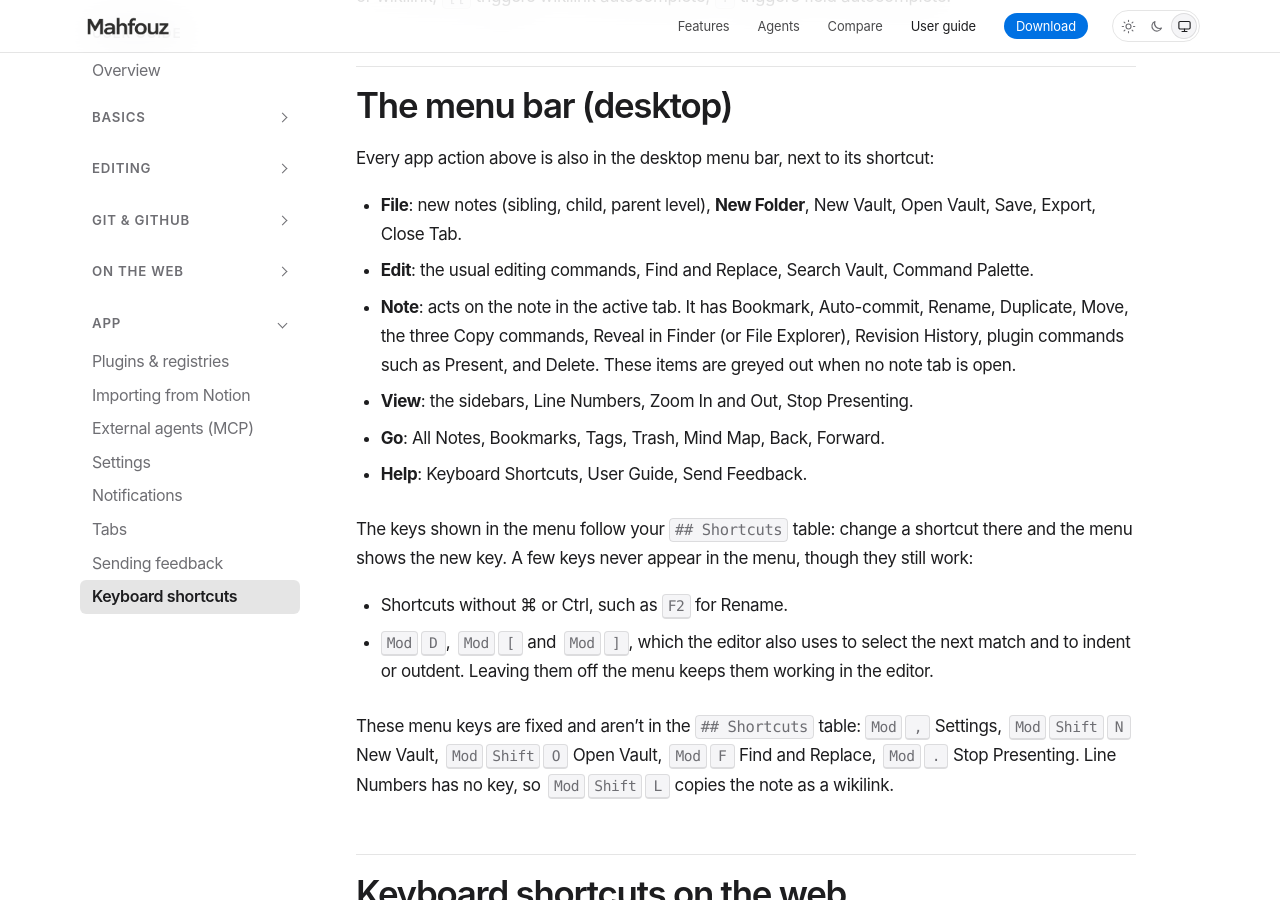
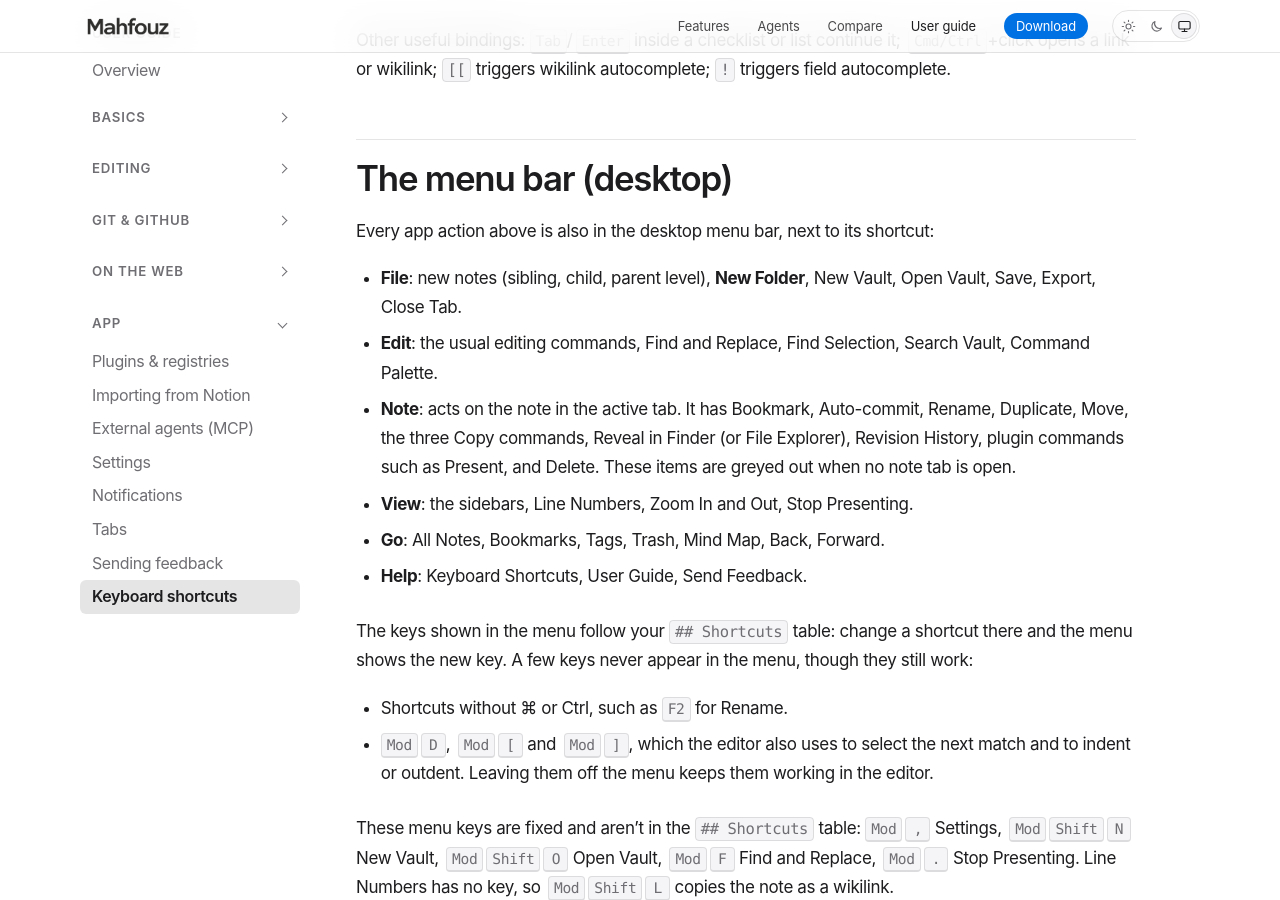
Before and after one commit to mahfouz-app/docs, a Jekyll site: the page built from guide/shortcuts.md, in a window 1280 px wide and 900 px high, scrolled down 2438 px. Built offline with Jekyll 4.4.1, drawn with Linux system fonts in a browser that asks for light colours; some of the changed text lies outside the part shown.

Commit message:
Document Find Selection (Mod+Alt+F)
Co-Authored-By: Claude Opus 5.5 <noreply@anthropic.com>

```diff
--- a/guide/shortcuts.md
+++ b/guide/shortcuts.md
@@ -27,6 +27,7 @@ Remappable app shortcuts (`.config/settings.md`, `## Shortcuts` table).
 | <kbd>Mod</kbd><kbd>4</kbd> | Go to trash |
 | <kbd>Mod</kbd><kbd>5</kbd> | Go to search |
 | <kbd>Mod</kbd><kbd>K</kbd> | Open the [command palette](/guide/command-palette/) |
+| <kbd>Mod</kbd><kbd>Alt</kbd><kbd>F</kbd> | Find the next occurrence of the selection, or of the word under the cursor (row `find_selection`) |
 | <kbd>Mod</kbd><kbd>6</kbd> | Go to tasks |
 | None | Toggle auto-commit for note (no default key) |
 | None | Open the vault mind map (no default key; action "Open mind map") |
@@ -65,8 +66,8 @@ shortcut:
 
 - **File**: new notes (sibling, child, parent level), **New Folder**, New
   Vault, Open Vault, Save, Export, Close Tab.
-- **Edit**: the usual editing commands, Find and Replace, Search Vault,
-  Command Palette.
+- **Edit**: the usual editing commands, Find and Replace, Find Selection,
+  Search Vault, Command Palette.
 - **Note**: acts on the note in the active tab. It has Bookmark, Auto-commit,
   Rename, Duplicate, Move, the three Copy commands, Reveal in Finder (or
   File Explorer), Revision History, plugin commands such as Present, and
```
Also changed, not shown: guide/editor.md (+4 -0 lines).
